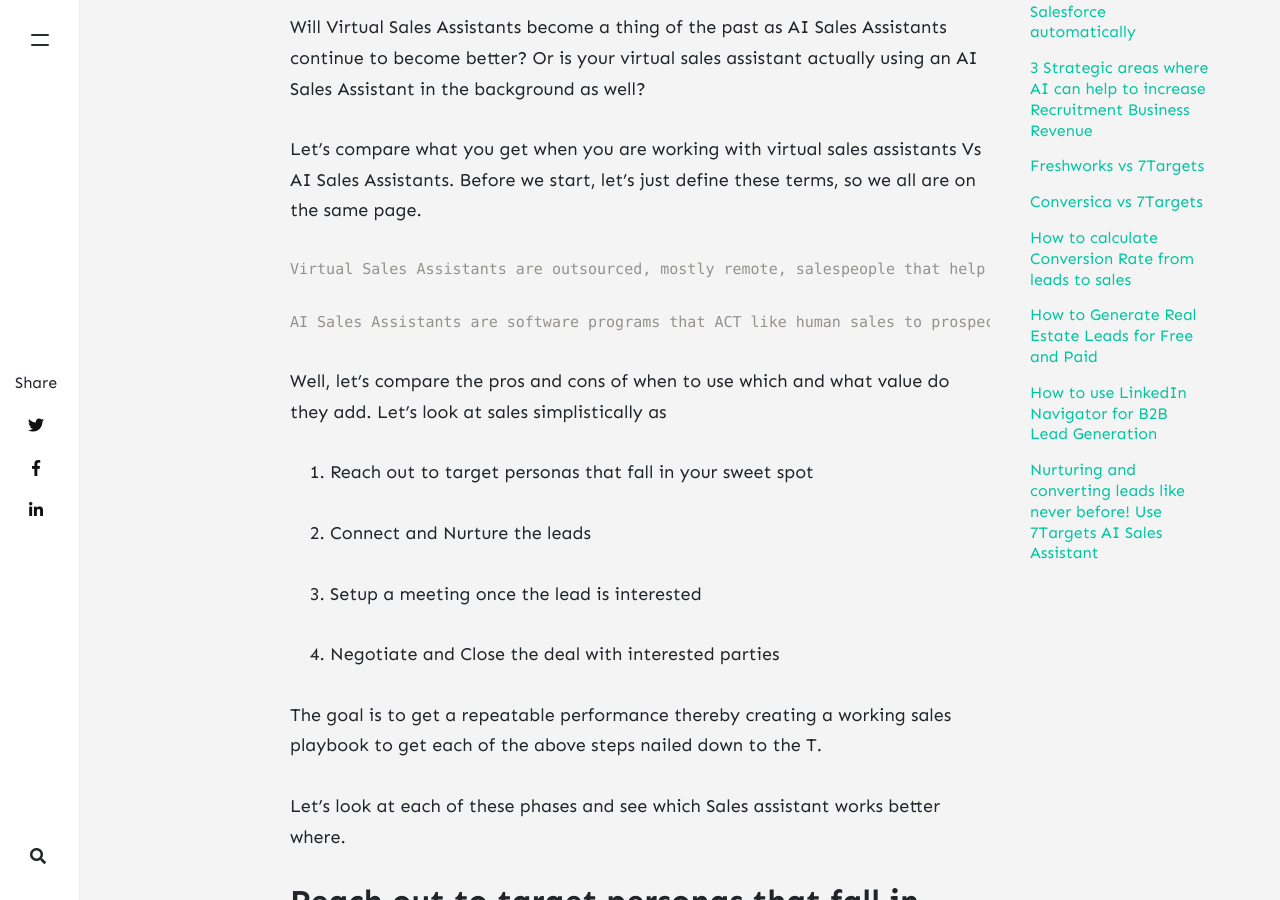
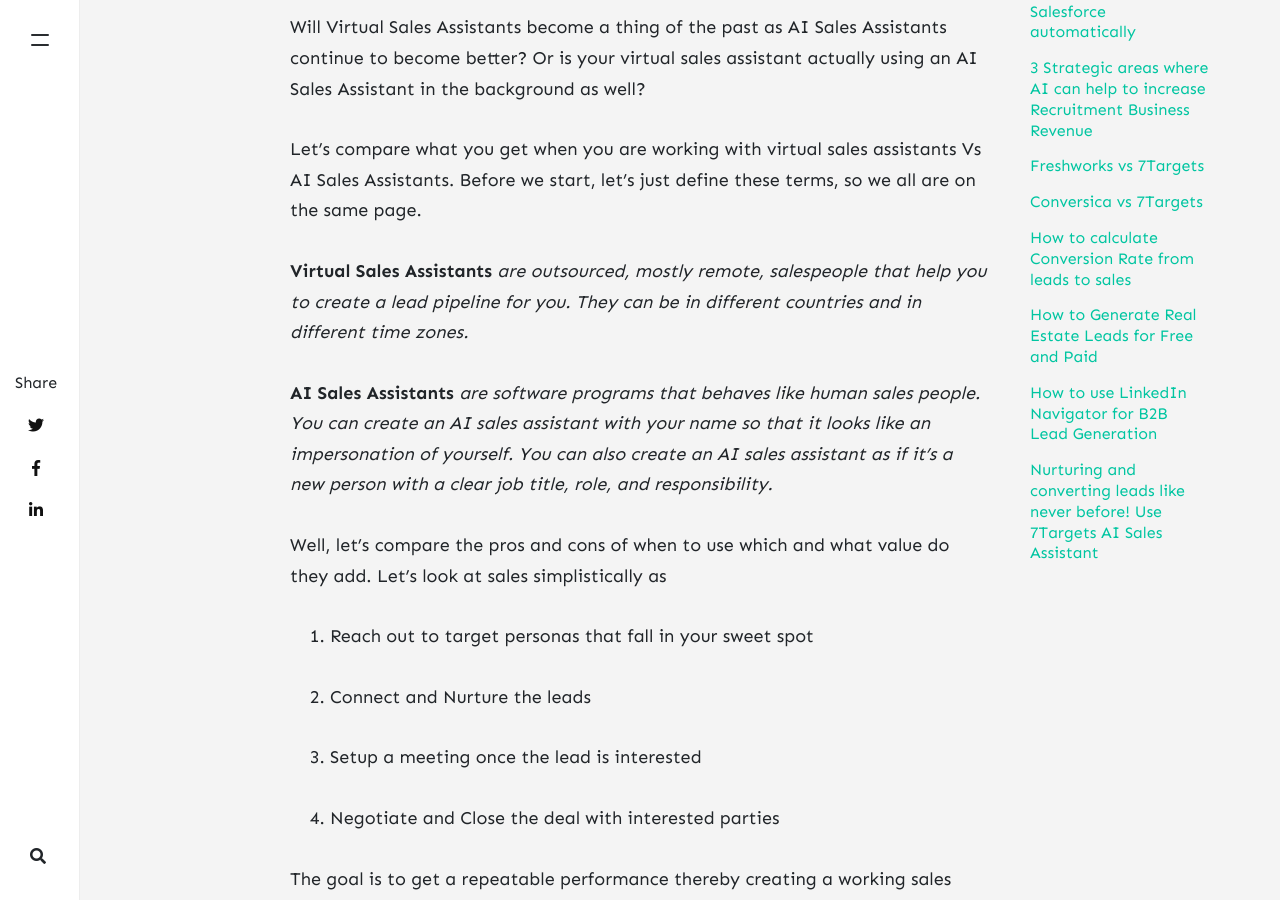
Before and after one commit to shrutisharma27/blog, a Jekyll site: the page built from _posts/2021-3-1-comparison-between-virtual-sales-assistant-and-ai-sales-assistant.md, in a window 1280 px wide and 900 px high, scrolled down 1252 px. Built offline with Jekyll 4.4.1, drawn with Linux system fonts in a browser that asks for light colours; nearby versions of some CDN libraries; comment, search, counter and statistics services are not loaded; some of the changed text lies outside the part shown.

Commit message:
some corrections

```diff
--- a/_posts/2021-3-1-comparison-between-virtual-sales-assistant-and-ai-sales-assistant.md
+++ b/_posts/2021-3-1-comparison-between-virtual-sales-assistant-and-ai-sales-assistant.md
@@ -25,9 +25,9 @@ Will Virtual Sales Assistants become a thing of the past as AI Sales Assistants
 Let’s compare what you get when you are working with virtual sales assistants Vs AI Sales Assistants. Before we start, let’s just define these terms, so we all are on the same page.
 
 
-    Virtual Sales Assistants are outsourced, mostly remote, salespeople that help you to create a lead pipeline for you. They can be in different countries and in different time zones.
+**Virtual Sales Assistants** _are outsourced, mostly remote, salespeople that help you to create a lead pipeline for you. They can be in different countries and in different time zones._
 
-    AI Sales Assistants are software programs that ACT like human sales to prospects. You can create an AI sales assistant with your name so that it looks like an impersonation of yourself. You can also create an AI sales assistant as if it’s a new person with a clear job title, role, and responsibility.
+**AI Sales Assistants** _are software programs that behaves like human sales people. You can create an AI sales assistant with your name so that it looks like an impersonation of yourself. You can also create an AI sales assistant as if it’s a new person with a clear job title, role, and responsibility._
 
 Well, let’s compare the pros and cons of when to use which and what value do they add. Let’s look at sales simplistically as
 
@@ -133,7 +133,7 @@ Human Sales generally fail to update CRM for cold leads. Here, AI Sales Assistan
 
 To sum up, if you are at the initial stage of figuring out what works, which message works, then a virtual sales assistant will be a better choice. But if you are looking for 100% repeatable and scalable results then an AI sales assistant is the best choice for you atleast for the first two phases of sales. Also, one more important aspect to be considered is which one is more suitable regarding the cost of customer acquisition.
 
-You can visit our website https://7targets.ai/index.html and Feel free to sign-up for a free trial and give it a try and get started on how an AI sales assistant can help you achieve 100% repeatable and scalable results.
+You can visit our [website](https://7targets.ai) and Feel free to sign-up for a free trial and give it a try and get started on how an AI sales assistant can help you achieve 100% repeatable and scalable results.
 
 
 [![image](../assets/images/Sign-up-for-Free-Trial.png)](https://7targets.ai/sign-up.html)
```
